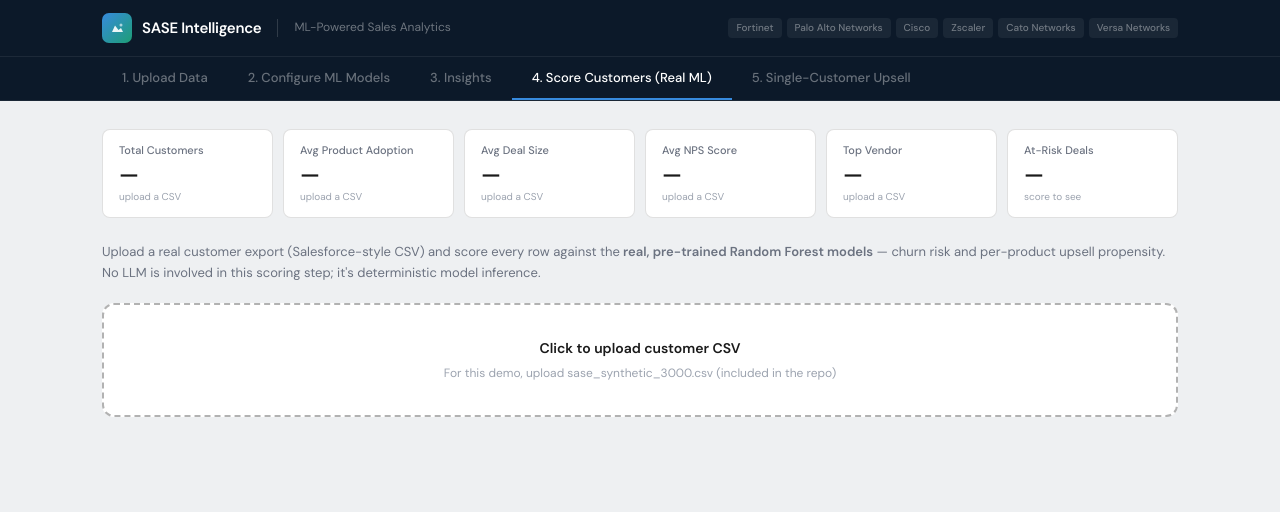
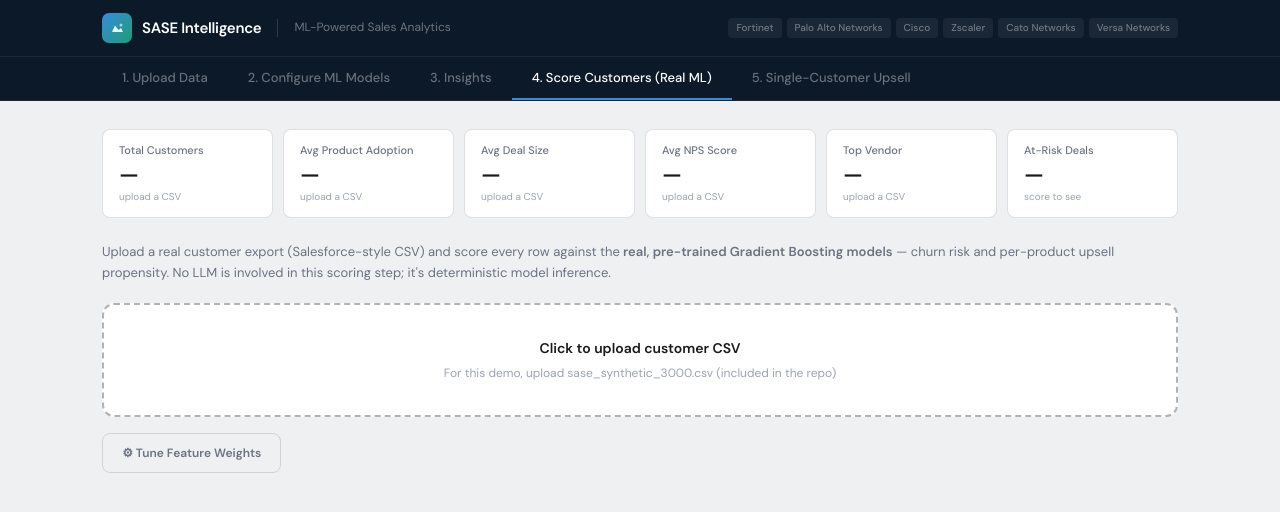
Before and after one commit to sultan-shaikh/sase-intelligence, a React (Vite) app: page / in a window 1280 px wide. Both pictures are taken after a click on the button "4. Score Customers (Real ML)". Shown: the top 512 px of the page. Built offline with nearby package versions, Linux system fonts and the light colour scheme.

Commit message:
Add files via upload

```diff
--- a/src/App.jsx
+++ b/src/App.jsx
@@ -26,11 +26,11 @@ const ML_MODELS = [
   {
     id: "churn_risk",
     label: "Churn / Stall Risk",
-    model: "Random Forest Classifier (trained)",
-    icon: "RF",
+    model: "Gradient Boosting Classifier (trained)",
+    icon: "GB",
     color: "#993C1D",
     bg: "#FAECE7",
-    desc: "Real scikit-learn Random Forest trained on your uploaded customer CSV — NPS, ticket history, breach risk, adoption rates. Not simulated.",
+    desc: "Real scikit-learn Gradient Boosting model trained on your uploaded customer CSV — NPS, ticket history, breach risk, adoption rates. Not simulated.",
     features: ["NPS score", "Security incidents", "Breach risk score", "Support tickets", "Feature adoption rate"],
     real: true,
   },
@@ -59,11 +59,11 @@ const ML_MODELS = [
   {
     id: "upsell_propensity",
     label: "Upsell Propensity",
-    model: "Random Forest Classifier (trained, x7)",
-    icon: "RF",
+    model: "Gradient Boosting Classifier (trained, x9)",
+    icon: "GB",
     color: "#0F6E56",
     bg: "#E1F5EE",
-    desc: "One real Random Forest per product (NGFW, SD-WAN, SSE, Threat Mgmt, Enterprise Browser, Automated/Managed SOC), trained on your uploaded customer CSV to score adoption probability per customer.",
+    desc: "One real Gradient Boosting model per product (NGFW, ZTNA, DLP, CASB, DEM, Browser Isolation, Email Security, CSPM, MDR), trained on your uploaded customer CSV to score adoption probability per customer.",
     features: ["Product adoption rate", "Feature adoption rate", "Contract value", "Current services", "Industry vertical"],
     real: true,
   },
@@ -983,6 +983,45 @@ function ScoringTab({ onRowsChange, onScoredChange }) {
   const [error, setError] = useState(null);
   const [sortBy, setSortBy] = useState("churn");
   const fileInputRef = useRef(null);
+  const [showWeights, setShowWeights] = useState(false);
+
+  // Default drivers + starting weights, seeded from the REAL Gradient Boosting
+  // feature_importances_ output (nps_score, security incidents, breach risk,
+  // tickets, adoption were the top learned drivers on your trained model).
+  // "direction: -1" means a HIGHER raw value means LOWER risk (e.g. NPS, adoption).
+  const [featureWeights, setFeatureWeights] = useState([
+    { key: "nps_score", label: "NPS Score", weight: 1.5, direction: -1, range: [-100, 100] },
+    { key: "security_incidents_last_12m", label: "Security Incidents (12m)", weight: 1.2, direction: 1, range: [0, 15] },
+    { key: "breach_risk_score", label: "Breach Risk Score", weight: 1.0, direction: 1, range: [0, 100] },
+    { key: "support_tickets_last_12m", label: "Support Tickets (12m)", weight: 0.8, direction: 1, range: [0, 40] },
+    { key: "product_adoption_rate", label: "Product Adoption Rate", weight: 1.3, direction: -1, range: [0, 100] },
+    { key: "unused_license_pct", label: "Unused License %", weight: 0.7, direction: 1, range: [0, 80] },
+  ]);
+
+  const updateWeight = (key, newWeight) => {
+    setFeatureWeights(prev => prev.map(f => f.key === key ? { ...f, weight: newWeight } : f));
+  };
+
+  // Computes a transparent, user-tunable composite risk score (0-100) per
+  // customer — separate from the real Gradient Boosting probability. This is
+  // the "admin-configurable weight" layer (same pattern Gainsight's health
+  // scorecards use), sitting alongside the trained ML model rather than
+  // replacing it.
+  const computeCompositeScore = (record) => {
+    let weightedSum = 0;
+    let totalWeight = 0;
+    featureWeights.forEach(f => {
+      const raw = Number(record[f.key]);
+      if (isNaN(raw)) return;
+      const [lo, hi] = f.range;
+      let normalized = (raw - lo) / (hi - lo); // 0-1
+      normalized = Math.max(0, Math.min(1, normalized));
+      if (f.direction === -1) normalized = 1 - normalized; // flip so higher = more risk
+      weightedSum += normalized * f.weight;
+      totalWeight += f.weight;
+    });
+    return totalWeight > 0 ? Math.round((weightedSum / totalWeight) * 100) : 0;
+  };
 
   useEffect(() => { onRowsChange?.(rows); }, [rows]);
   useEffect(() => { onScoredChange?.(scored); }, [scored]);
@@ -1038,7 +1077,13 @@ function ScoringTab({ onRowsChange, onScoredChange }) {
         if (!Array.isArray(data.scored)) {
           throw new Error(`Batch ${i + 1}/${batches.length} returned an unexpected response shape: ${JSON.stringify(data).slice(0, 200)}`);
         }
-        allScored.push(...data.scored);
+        // Attach the original raw row (by customer_id) to each scored result —
+        // score.js only returns the churn/upsell probabilities, but the
+        // composite weight tuner below needs the raw feature values too.
+        const batchRecordsById = {};
+        batches[i].forEach(r => { batchRecordsById[r.customer_id] = r; });
+        const enriched = data.scored.map(s => ({ ...s, record: batchRecordsById[s.customer_id] || {} }));
+        allScored.push(...enriched);
       }
       setScored(allScored);
     } catch (err) {
@@ -1051,6 +1096,7 @@ function ScoringTab({ onRowsChange, onScoredChange }) {
 
   const sortedScored = scored ? [...scored].sort((a, b) => {
     if (sortBy === "churn") return b.churn.churnProbability - a.churn.churnProbability;
+    if (sortBy === "composite") return computeCompositeScore(b.record) - computeCompositeScore(a.record);
     const bestB = Math.max(...Object.values(b.upsell).map(u => u.probability));
     const bestA = Math.max(...Object.values(a.upsell).map(u => u.probability));
     return bestB - bestA;
@@ -1060,7 +1106,7 @@ function ScoringTab({ onRowsChange, onScoredChange }) {
     <div>
       <p style={{ fontSize: 13, color: "var(--color-text-secondary)", marginBottom: "1.25rem" }}>
         Upload a real customer export (Salesforce-style CSV) and score every row against the
-        <strong> real, pre-trained Random Forest models</strong> — churn risk and per-product upsell
+        <strong> real, pre-trained Gradient Boosting models</strong> — churn risk and per-product upsell
         propensity. No LLM is involved in this scoring step; it's deterministic model inference.
       </p>
 
@@ -1081,15 +1127,53 @@ function ScoringTab({ onRowsChange, onScoredChange }) {
         </p>
       </div>
 
-      {rows.length > 0 && (
-        <button onClick={runScoring} disabled={isScoring} style={{
-          padding: "0.7rem 1.6rem", fontSize: 13, fontWeight: 600, fontFamily: "inherit",
-          background: isScoring ? "var(--color-bg-secondary)" : "#0C1929",
-          color: isScoring ? "var(--color-text-tertiary)" : "white",
-          border: "none", borderRadius: "var(--border-radius-md)", cursor: "pointer", marginBottom: "1.25rem",
+      <div style={{ display: "flex", gap: 10, marginBottom: showWeights ? 12 : "1.25rem", alignItems: "center", flexWrap: "wrap" }}>
+        {rows.length > 0 && (
+          <button onClick={runScoring} disabled={isScoring} style={{
+            padding: "0.7rem 1.6rem", fontSize: 13, fontWeight: 600, fontFamily: "inherit",
+            background: isScoring ? "var(--color-bg-secondary)" : "#0C1929",
+            color: isScoring ? "var(--color-text-tertiary)" : "white",
+            border: "none", borderRadius: "var(--border-radius-md)", cursor: "pointer",
+          }}>
+            {isScoring ? (scoringProgress || "Scoring with Gradient Boosting models…") : `Score ${rows.length} Customers →`}
+          </button>
+        )}
+        <button onClick={() => setShowWeights(!showWeights)} style={{
+          padding: "0.7rem 1.2rem", fontSize: 12, fontWeight: 600, fontFamily: "inherit",
+          background: "none", color: "var(--color-text-secondary)",
+          border: "0.5px solid var(--color-border-tertiary)", borderRadius: "var(--border-radius-md)", cursor: "pointer",
         }}>
-          {isScoring ? (scoringProgress || "Scoring with Random Forest models…") : `Score ${rows.length} Customers →`}
+          {showWeights ? "Hide" : "⚙ Tune"} Feature Weights
         </button>
+      </div>
+
+      {showWeights && (
+        <div style={{
+          background: "var(--color-bg-primary)", border: "0.5px solid var(--color-border-tertiary)",
+          borderRadius: "var(--border-radius-lg)", padding: "1rem 1.25rem", marginBottom: "1.25rem",
+        }}>
+          <p style={{ fontSize: 12, color: "var(--color-text-secondary)", margin: "0 0 4px", lineHeight: 1.5 }}>
+            The <strong>Gradient Boosting churn score</strong> is a real trained model — its logic isn't manually
+            adjustable, since it learned these patterns from data. What you CAN tune below is a separate,
+            transparent <strong>Composite Risk Score</strong>: a weighted business rule (same pattern as Gainsight's
+            configurable health scores) that sits alongside the ML model, not inside it.
+          </p>
+          <div style={{ display: "grid", gridTemplateColumns: "1fr 1fr", gap: "0.5rem 1.5rem", marginTop: 12 }}>
+            {featureWeights.map(f => (
+              <div key={f.key}>
+                <div style={{ display: "flex", justifyContent: "space-between", fontSize: 11, color: "var(--color-text-secondary)", marginBottom: 2 }}>
+                  <span>{f.label}</span>
+                  <span style={{ fontWeight: 600, color: "var(--color-text-primary)" }}>{f.weight.toFixed(1)}×</span>
+                </div>
+                <input
+                  type="range" min="0" max="3" step="0.1" value={f.weight}
+                  onChange={(e) => updateWeight(f.key, parseFloat(e.target.value))}
+                  style={{ width: "100%" }}
+                />
+              </div>
+            ))}
+          </div>
+        </div>
       )}
 
       {error && (
@@ -1113,6 +1197,11 @@ function ScoringTab({ onRowsChange, onScoredChange }) {
                 background: sortBy === "upsell" ? "#0C1929" : "var(--color-bg-secondary)",
                 color: sortBy === "upsell" ? "white" : "var(--color-text-secondary)", border: "none",
               }}>Sort: Best upsell</button>
+              <button onClick={() => setSortBy("composite")} style={{
+                fontSize: 11, padding: "3px 10px", borderRadius: 4, cursor: "pointer", fontFamily: "inherit",
+                background: sortBy === "composite" ? "#0C1929" : "var(--color-bg-secondary)",
+                color: sortBy === "composite" ? "white" : "var(--color-text-secondary)", border: "none",
+              }}>Sort: Composite (tuned)</button>
             </div>
           </div>
           <div style={{ maxHeight: 520, overflowY: "auto" }}>
@@ -1120,7 +1209,8 @@ function ScoringTab({ onRowsChange, onScoredChange }) {
               <thead>
                 <tr style={{ background: "var(--color-bg-secondary)", position: "sticky", top: 0 }}>
                   <th style={{ textAlign: "left", padding: "6px 10px" }}>Customer</th>
-                  <th style={{ textAlign: "right", padding: "6px 10px" }}>Churn Risk</th>
+                  <th style={{ textAlign: "right", padding: "6px 10px" }}>Churn Risk (GBM model)</th>
+                  <th style={{ textAlign: "right", padding: "6px 10px" }}>Composite (tuned)</th>
                   <th style={{ textAlign: "left", padding: "6px 10px" }}>Top Upsell Targets</th>
                   <th style={{ textAlign: "left", padding: "6px 10px" }}>Recommended Action</th>
                 </tr>
@@ -1129,11 +1219,14 @@ function ScoringTab({ onRowsChange, onScoredChange }) {
                 {sortedScored.map((c) => {
                   const upsellSorted = Object.entries(c.upsell).sort((a, b) => b[1].probability - a[1].probability).slice(0, 3);
                   const churnColor = c.churn.churnProbability >= 60 ? "#993C1D" : c.churn.churnProbability >= 35 ? "#854F0B" : "#0F6E56";
+                  const composite = computeCompositeScore(c.record);
+                  const compositeColor = composite >= 60 ? "#993C1D" : composite >= 35 ? "#854F0B" : "#0F6E56";
                   const actions = getRecommendedActions(c);
                   return (
                     <tr key={c.customer_id} style={{ borderBottom: "0.5px solid var(--color-border-tertiary)" }}>
                       <td style={{ padding: "7px 10px", fontWeight: 500 }}>{c.company_name}</td>
                       <td style={{ padding: "7px 10px", textAlign: "right", color: churnColor, fontWeight: 600 }}>{c.churn.churnProbability}%</td>
+                      <td style={{ padding: "7px 10px", textAlign: "right", color: compositeColor, fontWeight: 600 }}>{composite}</td>
                       <td style={{ padding: "7px 10px" }}>
                         {upsellSorted.map(([product, d]) => (
                           <span key={product} style={{
```
